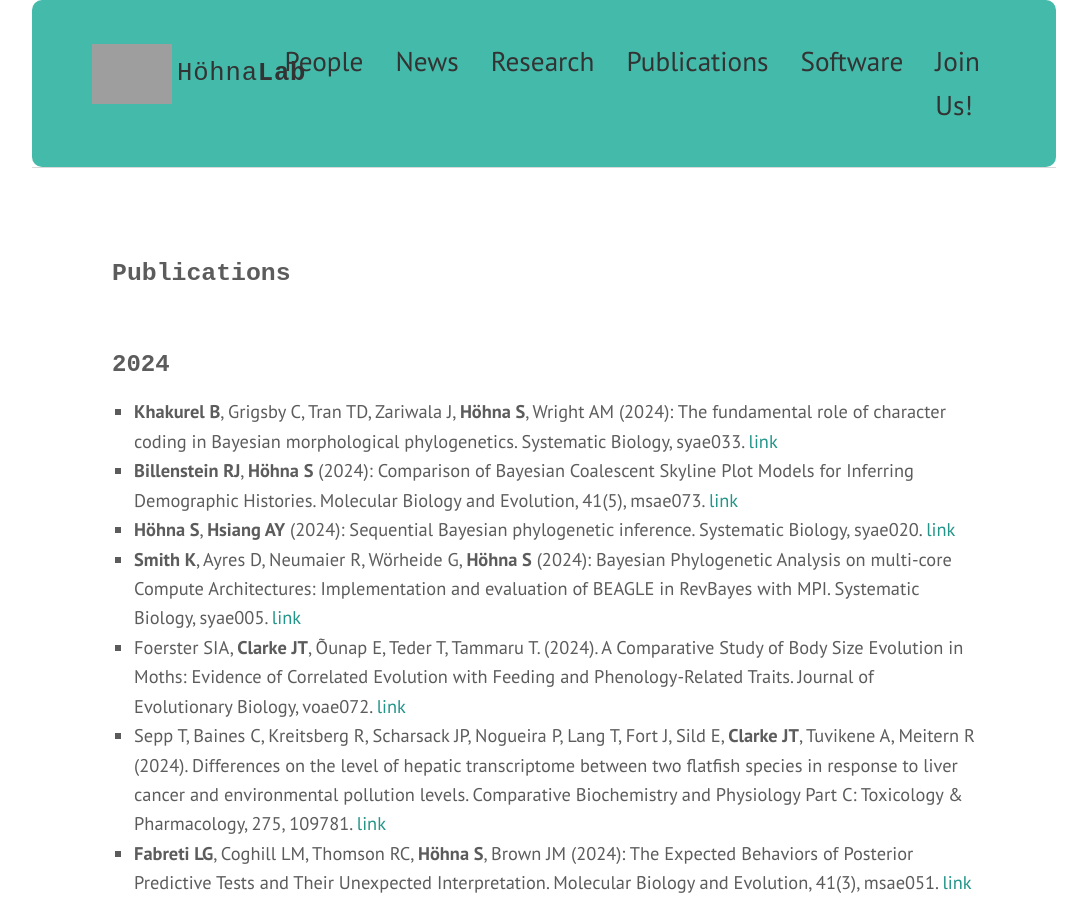
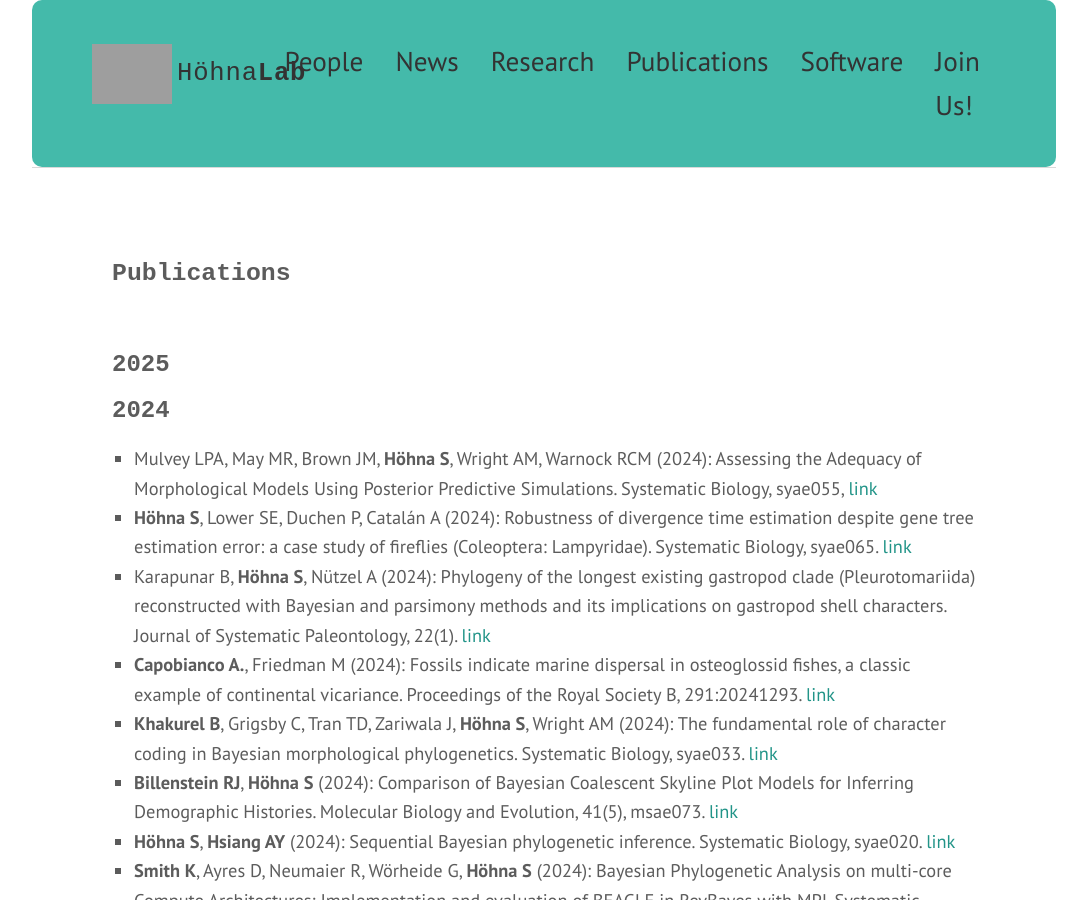
Before and after one commit to hoehnalab/hoehnalab.github.io, a Jekyll site: the page built from publications.md, in a window 1280 px wide and 900 px high. Shown: the whole window, without its empty margins (96-1183 px from the left). Built offline with Jekyll 4.4.1, drawn with Linux system fonts in a browser that asks for light colours; some web fonts are replaced.

Commit message:
Added more 2024 publications (maybe would be moved to 2025?)

```diff
--- a/publications.md
+++ b/publications.md
@@ -8,6 +8,8 @@ permalink: /publications/
   <br>
 </header>
 
+<!-- 2025 Papers -->
+<h3>2025</h3>
 
 <!-- 2024 Papers -->
 <h3>2024</h3>
@@ -21,8 +23,15 @@ permalink: /publications/
 <li> <strong>Billenstein RJ</strong>, <strong>Höhna S</strong> (2024): Comparison of Bayesian Coalescent Skyline Plot Models for Inferring Demographic Histories. Molecular Biology and Evolution, 41(5), msae073. <a href = "https://academic.oup.com/mbe/article/41/5/msae073/7648822" > link </a> </li>
 </ul>
 
+-->
 
--->
+- Mulvey LPA, May MR, Brown JM, <strong>Höhna S</strong>, Wright AM, Warnock RCM (2024): Assessing the Adequacy of Morphological Models Using Posterior Predictive Simulations. Systematic Biology, syae055, [link](https://doi.org/10.1093/sysbio/syae055)
+
+- <strong>Höhna S</strong>, Lower SE, Duchen P, Catalán A (2024): Robustness of divergence time estimation despite gene tree estimation error: a case study of fireflies (Coleoptera: Lampyridae). Systematic Biology, syae065. [link](https://doi.org/10.1093/sysbio/syae065)
+
+- Karapunar B, <strong>Höhna S</strong>, Nützel A (2024): Phylogeny of the longest existing gastropod clade (Pleurotomariida) reconstructed with Bayesian and parsimony methods and its implications on gastropod shell characters. Journal of Systematic Paleontology, 22(1). [link](https://doi.org/10.1080/14772019.2024.2384141)
+
+- <strong>Capobianco A.</strong>, Friedman M (2024): Fossils indicate marine dispersal in osteoglossid fishes, a classic example of continental vicariance. Proceedings of the Royal Society B, 291:20241293. [link](https://doi.org/10.1098/rspb.2024.1293)
 
 - <strong>Khakurel B</strong>, Grigsby C, Tran TD, Zariwala J, <strong>Höhna S</strong>, Wright AM (2024): The fundamental role of character coding in Bayesian morphological phylogenetics. Systematic Biology, syae033. [link](https://doi.org/10.1093/sysbio/syae033)
 
```
